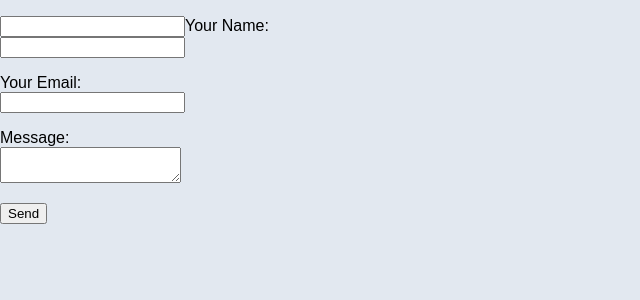
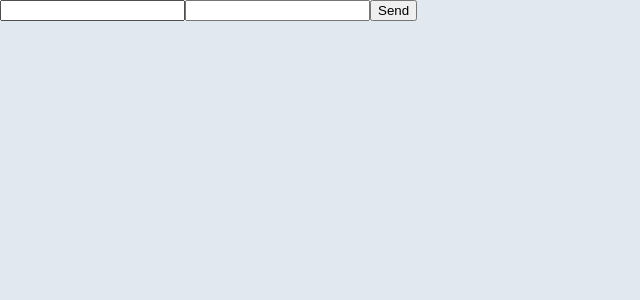
Before and after one commit to Gyasi11/vercel, a Next.js app: page /contact in a window 1280 px wide. Shown: the top 300 px of the page, without its empty margins (0-640 px from the left). Built offline with nearby package versions, Linux system fonts and the light colour scheme.

Commit message:
Add formspree integration

```diff
--- a/components/ContactForm.js
+++ b/components/ContactForm.js
@@ -1,36 +1,9 @@
 export default function ContactForm() {
     return (
-        <form name="contact" action="/success" method="POST" data-netlify="true">
-        <input type="hidden" name="form-name" value="contact"/>
-        <p>
-        <input type="text" name="firstname" id=" firstname" />
-        <label htmlFor="yourname">
-            Your Name:
-        </label> <br/>
-
-        <input type="text"  name="name" id="yourname"/>
-        </p>
-
-        <p>
-            <label htmlFor="youremail">
-                Your Email:
-            </label> <br/>
-            <input type="email" name="email" id="youremail"/>
-
-        </p>
-
-
-        <p>
-            <label htmlFor="yourmessage">
-                Message:
-            </label> <br/>
-            <textarea name="message" id="yourmessage"></textarea>
-        </p>
-
-        <p>
-            <button type="submit">Send</button>
-        </p>
-
-        </form>
+        <form action="https://formspree.io/f/xvovrwkz" method="POST">
+        <input type="text" name="name"/>
+        <input type="email" name="_replyto"/>
+        <input type="submit" value="Send"/>
+      </form>
     )
 }
```
Also changed, not shown: pages/index.js (+19 -0 lines), styles/Home.module.css (+11 -3 lines).
